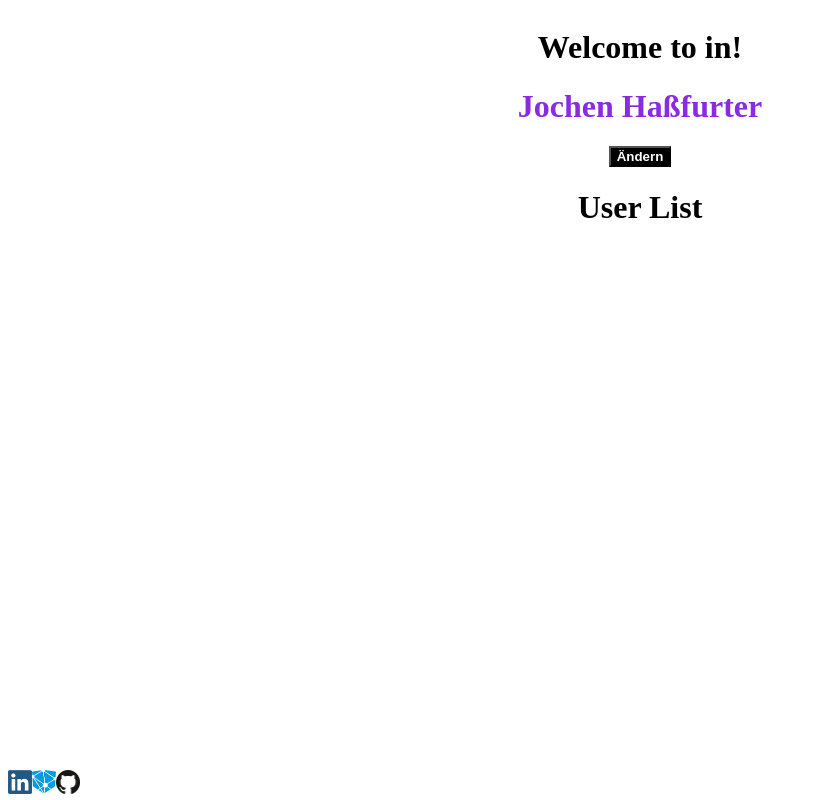
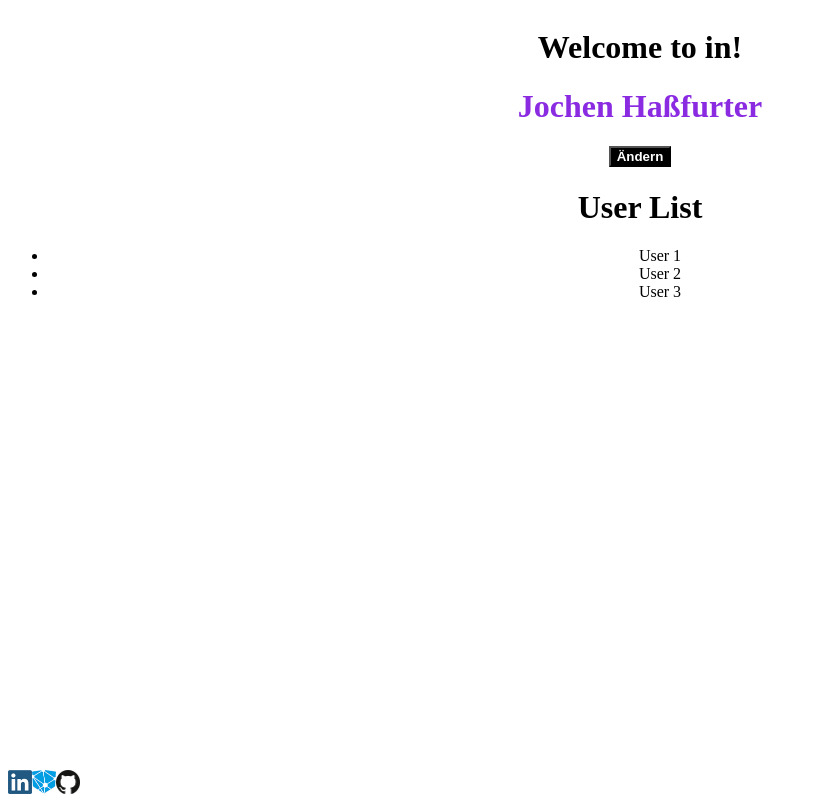
Before and after one commit to Mesqualito/Angular_TryOut, an Angular app: page / in a window 1280 px wide. Shown: the whole page, without its empty margins (0-817 px from the left). Built offline with nearby package versions, Linux system fonts and the light colour scheme.

Commit message:
...with backticks (`) you can format the template-section within the typescript-file!

```diff
--- a/src/app/user-list/user-list.component.ts
+++ b/src/app/user-list/user-list.component.ts
@@ -2,7 +2,12 @@ import {Component} from '@angular/core';
 
 @Component({
   selector: 'in-user-list',
-  template: '<h1>User List</h1>'
+  template: `<h1>User List</h1>
+  <ul>
+    <li>User 1</li>
+    <li>User 2</li>
+    <li>User 3</li>
+  </ul>`
 })
 export class UserListComponent {
 
```
